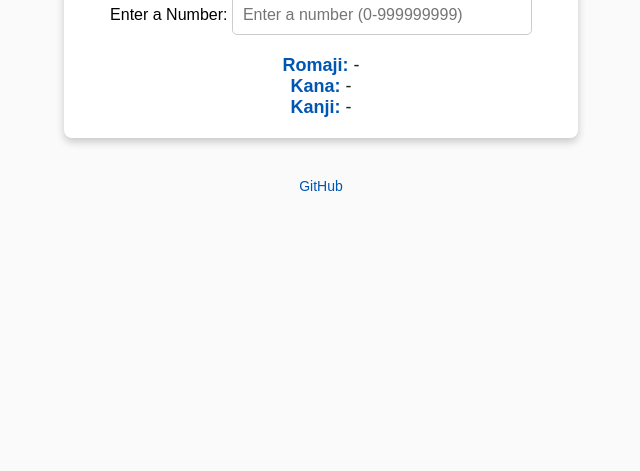
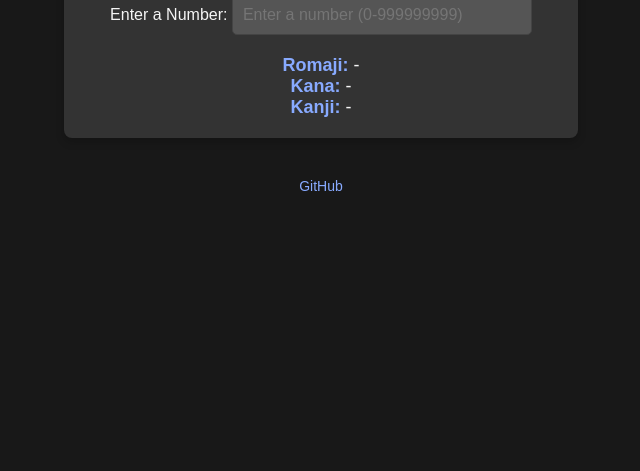
Before and after one commit to RabanserD/NumberToJapanese, a plain HTML site: page index.html in a window 1280 px wide. Shown: the part 329-800 px from the top of the page, without its empty margins (319-959 px from the left). Drawn offline with Linux system fonts and the dark colour scheme.

Commit message:
Automatic Dark and Light Mode based on device settings

```diff
--- a/style.css
+++ b/style.css
@@ -1,3 +1,4 @@
+/* Base Styles for Light Mode */
 * {
     box-sizing: border-box;
     margin: 0;
@@ -10,8 +11,9 @@ body {
     justify-content: center;
     align-items: center;
     min-height: 100vh;
-    background-color: #fafafa;  /* Slightly darker background */
+    background-color: #fafafa;  /* Light background */
     flex-direction: column;
+    transition: background-color 0.3s, color 0.3s; /* Smooth transition */
 }
 
 .container {
@@ -60,3 +62,43 @@ footer a:hover {
     text-decoration: underline;
     color: #003366;  /* Darker blue on hover for better visibility */
 }
+
+/* Dark Mode Styles */
+@media (prefers-color-scheme: dark) {
+    body {
+        background-color: #181818;  /* Dark background */
+        color: #f5f5f5;  /* Light text */
+    }
+
+    .container {
+        background-color: #333333;  /* Dark container background */
+        color: #f5f5f5;
+    }
+
+    .output {
+        color: #f5f5f5;  /* Light text in output */
+    }
+
+    input[type="number"] {
+        border: 1px solid #444444;  /* Dark border for input */
+        background-color: #555555;  /* Dark input field */
+        color: #f5f5f5;  /* Light text in input */
+    }
+
+    strong {
+        color: #88aaff;  /* Light blue in dark mode */
+    }
+
+    footer a {
+        color: #88aaff;  /* Light blue for footer links in dark mode */
+    }
+
+    footer a:hover {
+        color: #aaccee;  /* Slightly lighter on hover */
+    }
+}
+
+/* Optional: if you want to keep the toggle button for manual switching */
+#theme-toggle {
+    margin-top: 20px;
+}
```
